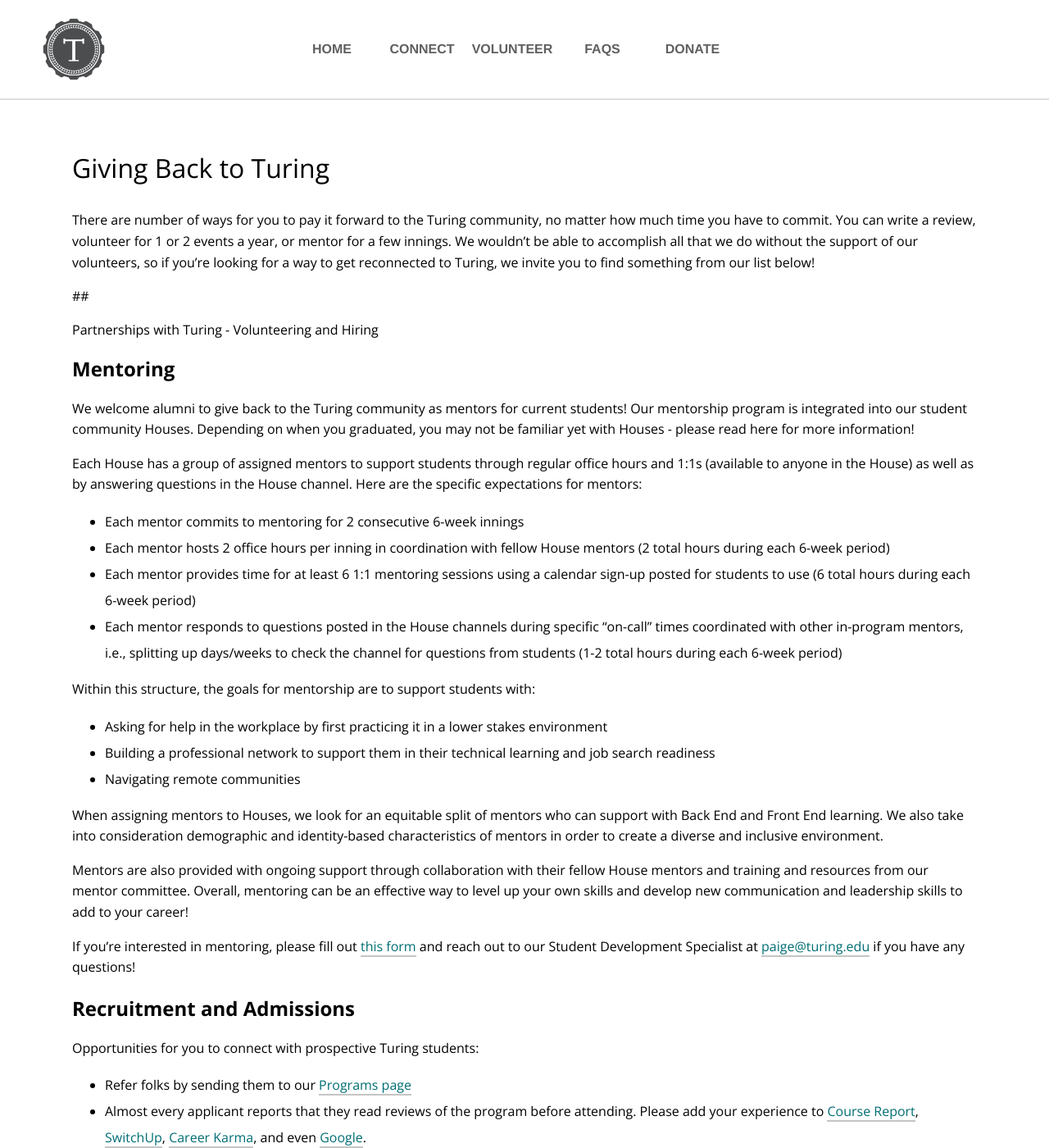
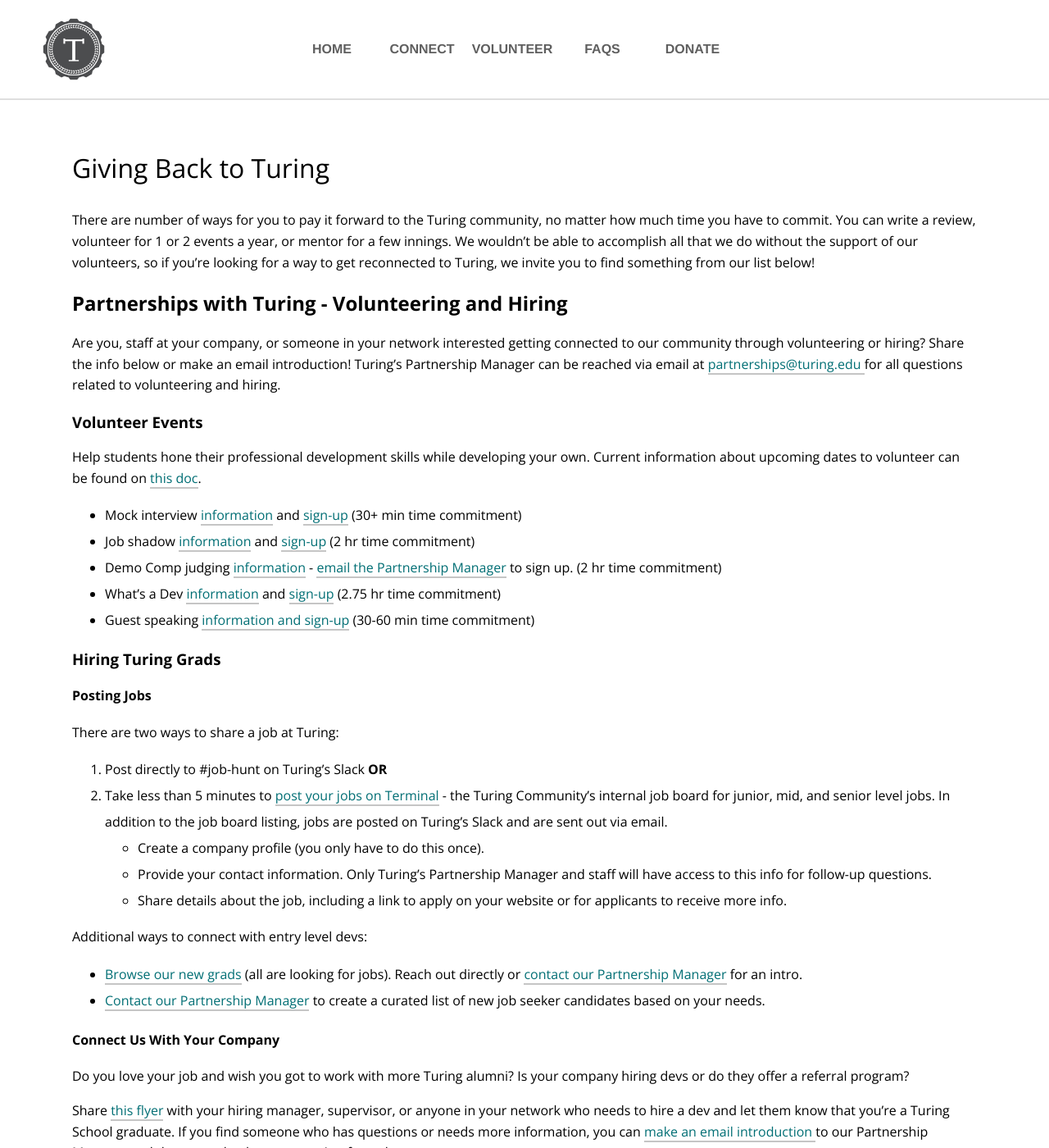
Before and after one commit to turingschool/alumni-site, a Jekyll site: the page built from volunteer.md, in a window 1280 px wide and 1400 px high. Shown: the whole window at 82% size. Built offline with Jekyll 4.4.1, drawn with Linux system fonts in a browser that asks for light colours; nearby versions of some CDN libraries; comment, search, counter and statistics services are not loaded; some of the changed text lies outside the part shown.

Commit message:
Update volunteer.md

```diff
--- a/volunteer.md
+++ b/volunteer.md
@@ -6,10 +6,8 @@ permalink: /volunteer/
 
 There are number of ways for you to pay it forward to the Turing community, no matter how much time you have to commit. You can write a review, volunteer for 1 or 2 events a year, or mentor for a few innings. We wouldn't be able to accomplish all that we do without the support of our volunteers, so if you're looking for a way to get reconnected to Turing, we invite you to find something from our list below!
 
-##
-<details><summary>Partnerships with Turing - Volunteering and Hiring</summary>
-<p>
 
+## Partnerships with Turing - Volunteering and Hiring
 Are you, staff at your company, or someone in your network interested getting connected to our community through volunteering or hiring? Share the info below or make an email introduction! Turing's Partnership Manager can be reached via email at <a href="mailto:partnerships@turing.edu ">partnerships@turing.edu </a> for all questions related to volunteering and hiring.
 
 ### Volunteer Events
@@ -41,9 +39,6 @@ Additional ways to connect with entry level devs:
 Do you love your job and wish you got to work with more Turing alumni? Is your company hiring devs or do they offer a referral program?
 
 Share <a href="https://drive.google.com/file/d/16vf03yVrEAkVFltd3pV0ndXLztxfD8Rv/view" target="_blank">this flyer</a> with your hiring manager, supervisor, or anyone in your network who needs to hire a dev and let them know that you’re a Turing School graduate. If you find someone who has questions or needs more information, you can <a href="mailto:partnerships@turing.edu ">make an email introduction </a> to our Partnership Manager and they can take the conversation from there.
-
-</p>
-</details>
 
 ## Mentoring
 
```
